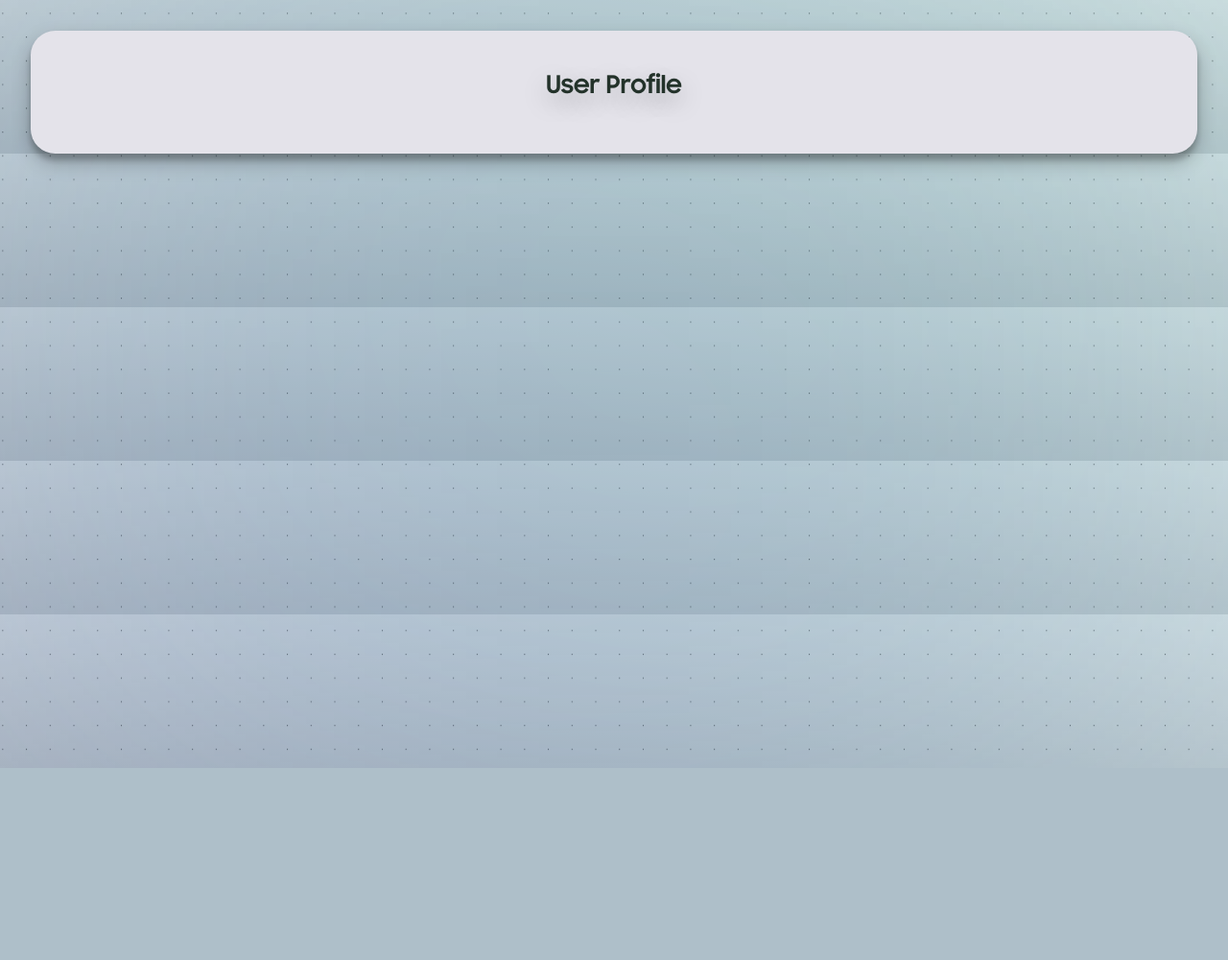
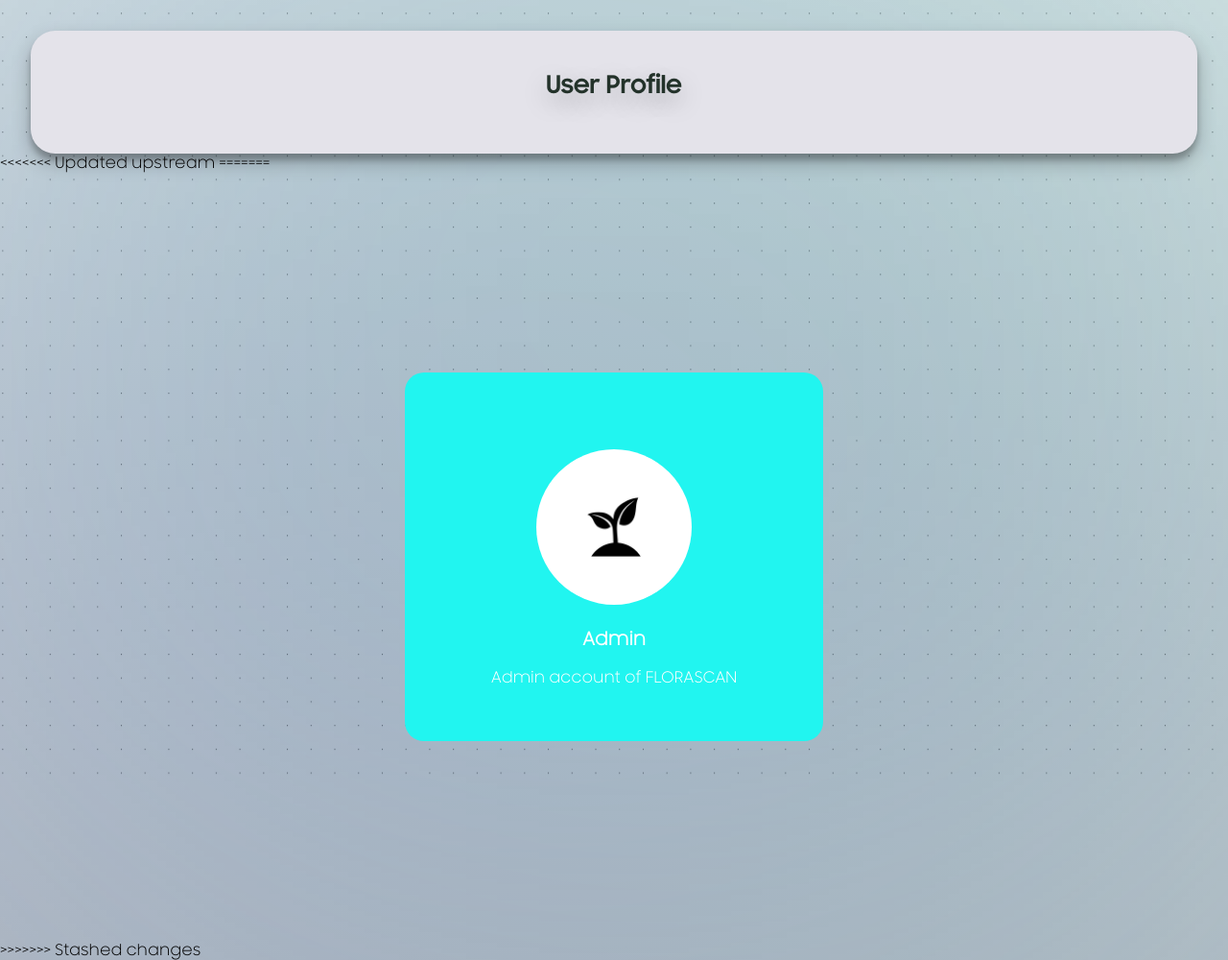
Before and after one commit to darklorddad/Swinburne_COS10026_CTIP_Assignment_2, a PHP site: page /user_profile.php in a window 1280 px wide. Shown: the whole page at 96% size. Before the commit the page ends 800 px from the top, so only its background shows below. Run offline with PHP 8.4, Linux system fonts and the light colour scheme.

Commit message:
ash 62 temp

```diff
--- a/www/assign2/styles/styles.css
+++ b/www/assign2/styles/styles.css
@@ -2441,7 +2441,33 @@
 
 /* Ashley's user_profile.php */
 
-
+.ash_container_1{
+    width: 100%;
+    height: 100vh;
+    background-color: ;
+    background-size: cover;
+    background-position: center;
+    display: flex;
+    align-items: center;
+    justify-content: center;
+}
+
+.ash_profile_box{
+    background: #21F5F0;
+    text-align: center;
+    padding: 40px 90px;
+    color: #fff;
+    position: relative;
+    border-radius: 20px;
+}
+
+.ash_profile_pic{
+    width: 150px;
+    border-radius: 50%;
+    background: #fff;
+    padding: 6px;
+    margin-top: 40px;
+}
 
 
 
--- a/www/assign2/user_profile.php
+++ b/www/assign2/user_profile.php
@@ -14,5 +14,20 @@
 			<p class = "ash_title_header">User Profile</p>
 		</div>
 	</div>
+<<<<<<< Updated upstream
+=======
+
+    <div class="ash_container_1">
+        <div class="ash_profile_box">
+            <!-- <img src="" class="ash_menu_icon">
+            <img src="" class="ash_setting_icon"> -->
+            <img src="styles/images/ash/ash_plant_icon_1.jpg" alt="ash plant icon" class="ash_profile_pic">
+            <h3>Admin</h3>
+            <p>Admin account of FLORASCAN</p>
+        </div>
+    </div>
+
+
+>>>>>>> Stashed changes
 </body>
 </html>
```
